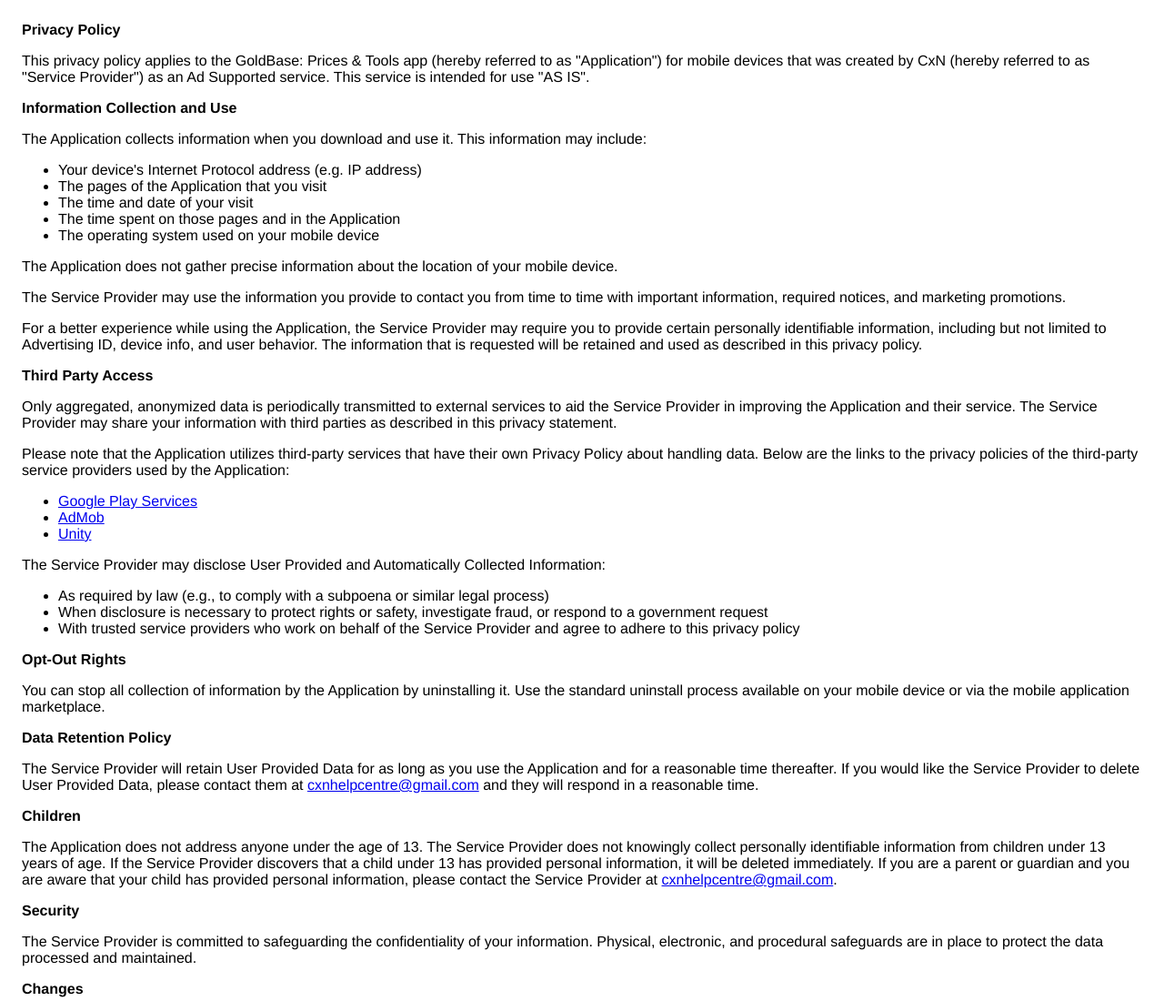
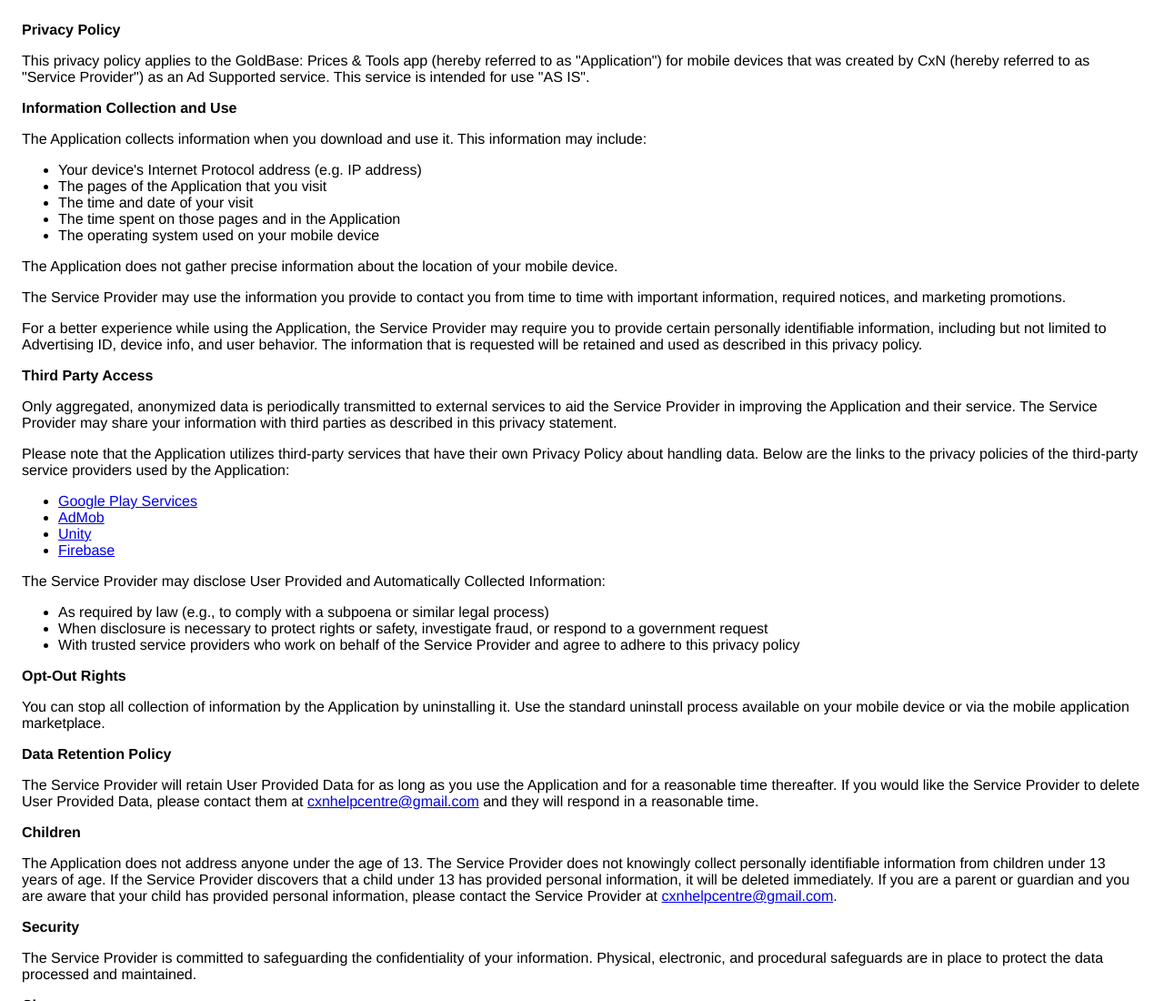
Before and after one commit to sadais65001/goldbase-privacy-policy, a plain HTML site: page Privacy & Policy.html in a window 1280 px wide. Shown: the top 1100 px of the page at 91% size. Drawn offline with Linux system fonts and the light colour scheme.

Commit message:
Update Privacy & Policy.html

```diff
--- a/Privacy & Policy.html
+++ b/Privacy & Policy.html
@@ -53,6 +53,7 @@
     <li><a href="https://www.google.com/policies/privacy/" target="_blank" rel="noopener noreferrer">Google Play Services</a></li>
     <li><a href="https://support.google.com/admob/answer/6128543?hl=en" target="_blank" rel="noopener noreferrer">AdMob</a></li>
     <li><a href="https://unity3d.com/legal/privacy-policy" target="_blank" rel="noopener noreferrer">Unity</a></li>
+    <li><a href="https://firebase.google.com/support/privacy" target="_blank" rel="noopener noreferrer">Firebase</a></li>
   </ul>
 
   <p>
```
